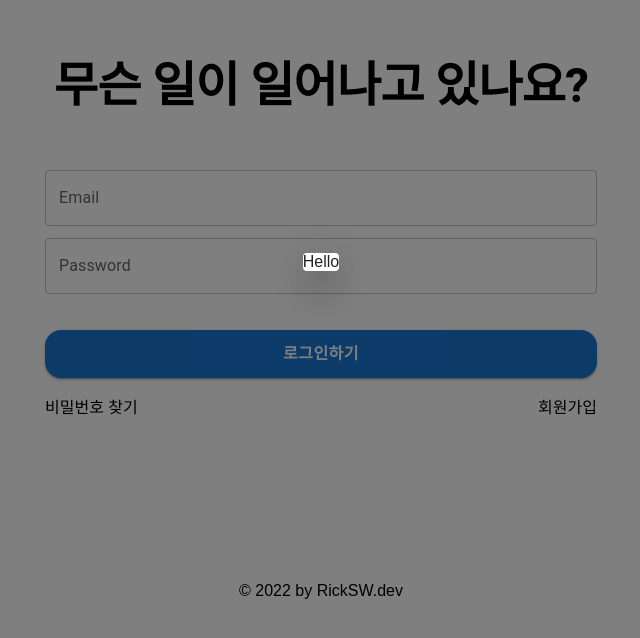
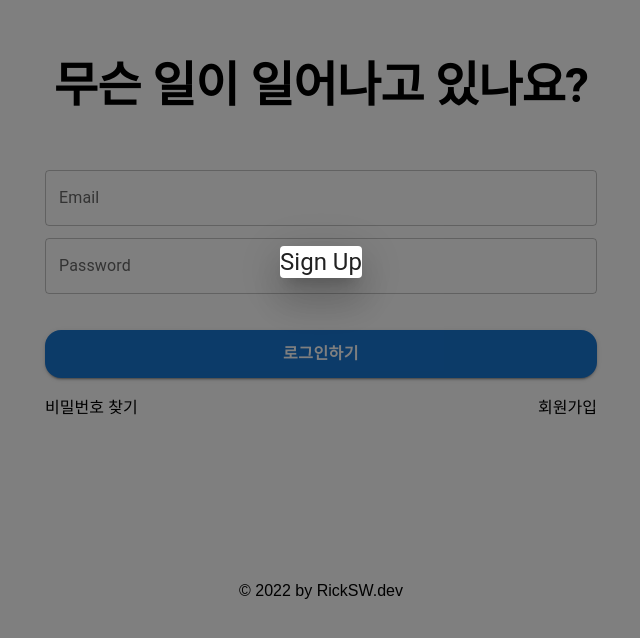
Before and after one commit to ohseungo/rwitter-sns-frontend, a React (Create React App) app: page /#/ in a window 1280 px wide. Shown: the part 138-776 px from the top of the page, without its empty margins (319-959 px from the left). Built offline with nearby package versions, Linux system fonts and the light colour scheme.

Commit message:
feat : signup dialog

```diff
--- /dev/null
+++ b/src/components/login/SignupDialog.styled.ts
@@ -0,0 +1,4 @@
+import styled from "@emotion/styled";
+import Box from "@mui/material/Box";
+
+export const Root = styled(Box)``;
--- a/src/components/login/SignupDialog.tsx
+++ b/src/components/login/SignupDialog.tsx
@@ -1,5 +1,7 @@
+import { Typography } from "@mui/material";
 import ManagedModal from "components/common/Modal";
 import { useState } from "react";
+import { Root } from "./SignupDialog.styled";
 
 const SignupDialog = () => {
   const [isOpen, setOpen] = useState(true);
@@ -9,7 +11,9 @@ const SignupDialog = () => {
   };
   return (
     <ManagedModal isOpen={isOpen} onClose={handleClose}>
-      <div>Hello</div>
+      <Root>
+        <Typography variant="h5">Sign Up</Typography>
+      </Root>
     </ManagedModal>
   );
 };
```
